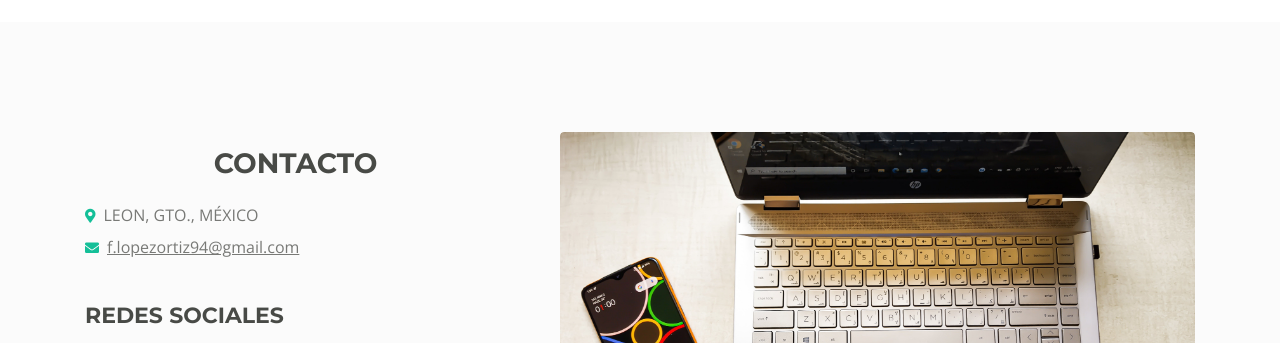
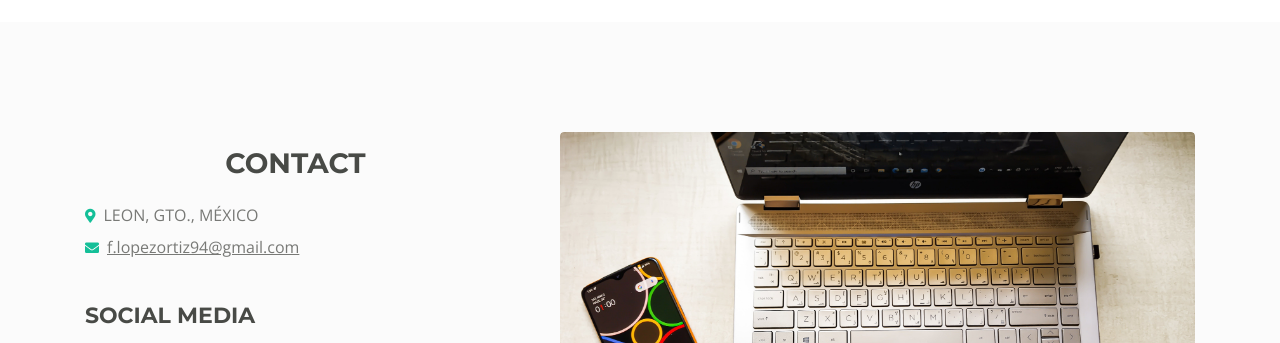
Before and after one commit to franciscolopezortiz/franciscolopezortiz.github.io, a plain HTML site: page en.html in a window 1280 px wide. Shown: the part 2556-2899 px from the top of the page. Drawn offline with nearby package versions, Linux system fonts and the light colour scheme.

Commit message:
social media

```diff
--- a/en.html
+++ b/en.html
@@ -214,12 +214,12 @@
             <div class="row">
                 <div class="col-lg-5">
                     <div class="text-container">
-                        <h2>CONTACTO</h2>
+                        <h2>CONTACT</h2>
                         <ul class="list-unstyled li-space-lg">
                             <li class="address"><i class="fas fa-map-marker-alt"></i>LEON, GTO., MÉXICO</li>
                             <li><i class="fas fa-envelope"></i><a href="mailto:f.lopezortiz94@gmail.com">f.lopezortiz94@gmail.com</a>
                         </ul>
-                        <h3>REDES SOCIALES</h3>
+                        <h3>SOCIAL MEDIA</h3>
                         <span class="fa-stack">
                             <a href="https://api.whatsapp.com/send?phone=+524773985005&text=Hola%20Francisco!%20Te%20contacto%20por%20medio%20de%20tu%20p%C3%A1gina%20web..." target="_blank">
                                 <span class="hexagon"></span>
```
